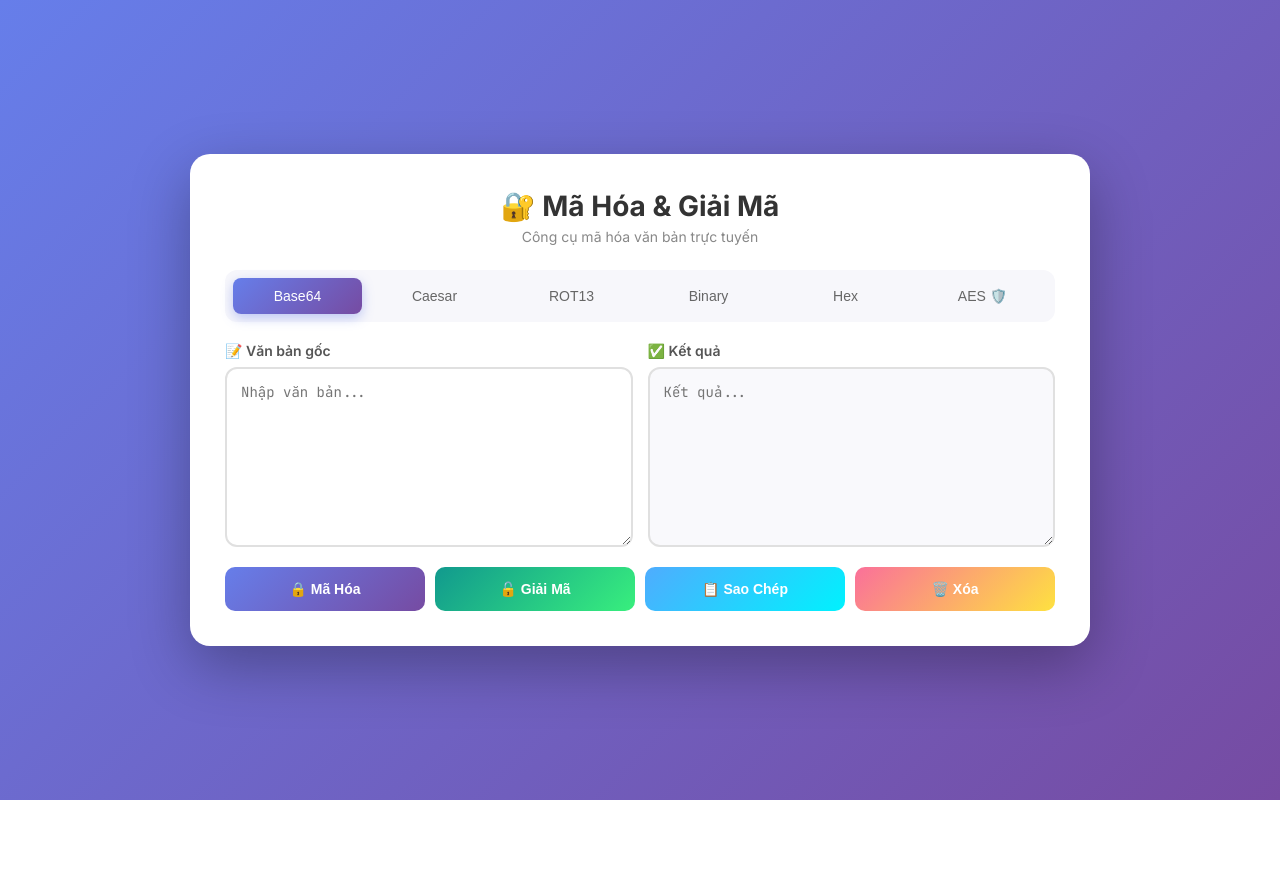
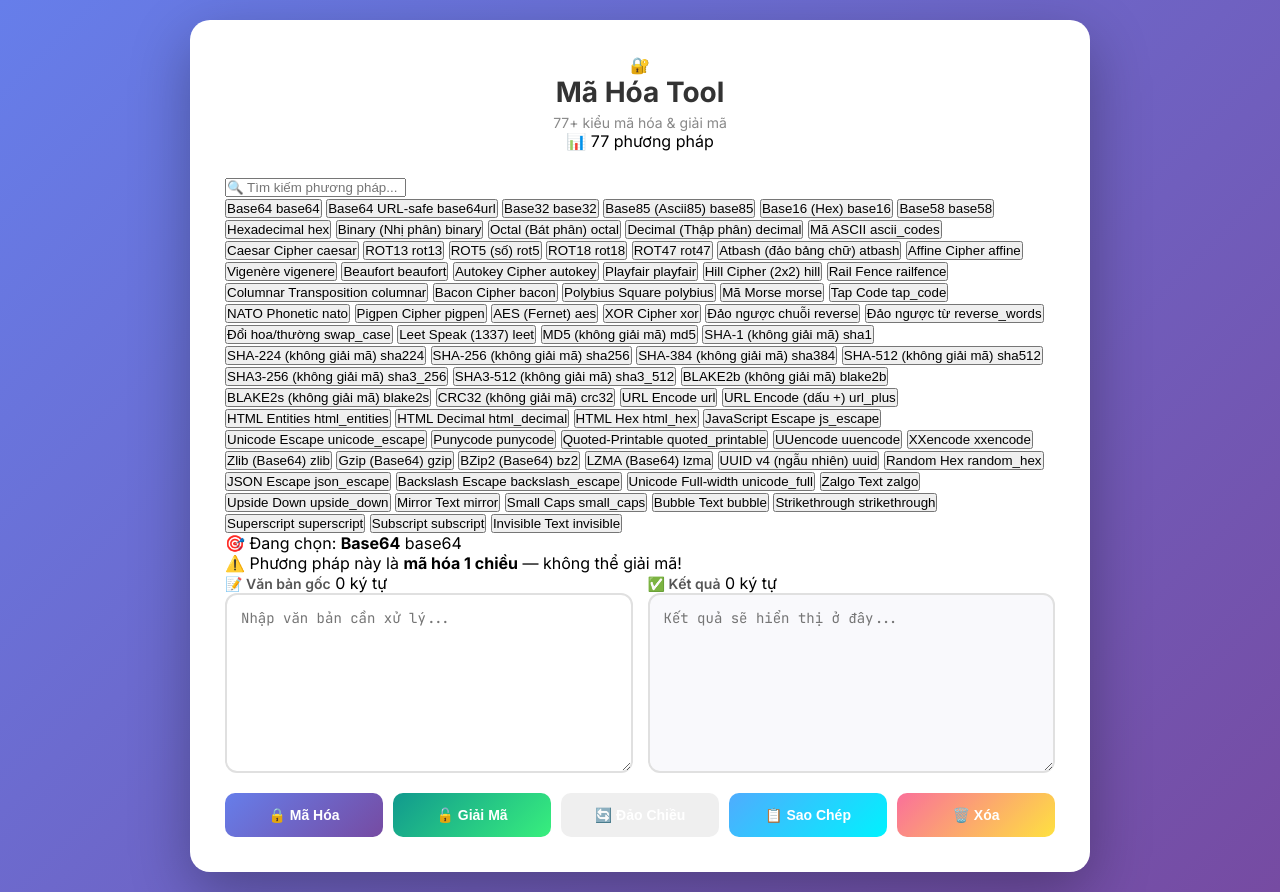
Before and after one commit to 0349632920/ma-hoa-wbe, a Flask app: page / in a window 1280 px wide. Before the commit the page ends 800 px from the top, so only its background shows below. Run offline with Flask 3, Linux system fonts and the light colour scheme.

Commit message:
Update index.html

```diff
--- a/templates/index.html
+++ b/templates/index.html
@@ -3,45 +3,85 @@
 <head>
   <meta charset="UTF-8">
   <meta name="viewport" content="width=device-width, initial-scale=1.0">
-  <title>🔐 Web Mã Hóa & Giải Mã</title>
+  <title>🔐 70+ Kiểu Mã Hóa & Giải Mã</title>
   <link rel="stylesheet" href="{{ url_for('static', filename='style.css') }}">
-  <link href="https://fonts.googleapis.com/css2?family=Inter:wght@400;500;600;700&family=JetBrains+Mono&display=swap" rel="stylesheet">
+  <link href="https://fonts.googleapis.com/css2?family=Inter:wght@400;500;600;700;800&family=JetBrains+Mono&display=swap" rel="stylesheet">
 </head>
 <body>
   <div class="container">
     <header>
-      <h1>🔐 Mã Hóa & Giải Mã</h1>
-      <p>Công cụ mã hóa văn bản trực tuyến</p>
+      <div class="logo">
+        <div class="logo-icon">🔐</div>
+        <div>
+          <h1>Mã Hóa <span>Tool</span></h1>
+          <p>{{ methods|length }}+ kiểu mã hóa & giải mã</p>
+        </div>
+      </div>
+      <div class="stats-badge">📊 {{ methods|length }} phương pháp</div>
     </header>
 
-    <div class="tabs">
-      <button class="tab active" data-method="base64">Base64</button>
-      <button class="tab" data-method="caesar">Caesar</button>
-      <button class="tab" data-method="rot13">ROT13</button>
-      <button class="tab" data-method="binary">Binary</button>
-      <button class="tab" data-method="hex">Hex</button>
-      <button class="tab" data-method="aes">AES 🛡️</button>
+    <!-- Search box -->
+    <div class="search-box">
+      <input type="text" id="searchInput" placeholder="🔍 Tìm kiếm phương pháp...">
     </div>
 
-    <div id="key-section" class="key-section hidden">
-      <label id="key-label">Khóa:</label>
-      <input type="text" id="key-input" placeholder="Nhập khóa...">
-    </div>
-
-    <div class="io-section">
-      <div class="box">
-        <label>📝 Văn bản gốc</label>
-        <textarea id="input" placeholder="Nhập văn bản..."></textarea>
-      </div>
-      <div class="box">
-        <label>✅ Kết quả</label>
-        <textarea id="output" placeholder="Kết quả..." readonly></textarea>
+    <!-- Danh sách phương pháp -->
+    <div class="methods-wrapper">
+      <div class="methods-grid" id="methodsGrid">
+        {% for key, name in methods.items() %}
+        <button class="method-btn" data-method="{{ key }}" title="{{ name }}">
+          <span class="method-name">{{ name }}</span>
+          <span class="method-code">{{ key }}</span>
+        </button>
+        {% endfor %}
       </div>
     </div>
 
+    <!-- Method đang chọn -->
+    <div class="current-method">
+      <span>🎯 Đang chọn:</span>
+      <strong id="currentMethodName">Base64</strong>
+      <span class="current-method-code" id="currentMethodCode">base64</span>
+    </div>
+
+    <!-- Ô nhập khóa -->
+    <div id="keySection" class="key-section hidden">
+      <label id="keyLabel">🔑 Khóa:</label>
+      <input type="text" id="keyInput" placeholder="Nhập khóa...">
+    </div>
+
+    <!-- Thông báo hash -->
+    <div id="hashWarning" class="hash-warning hidden">
+      ⚠️ Phương pháp này là <strong>mã hóa 1 chiều</strong> — không thể giải mã!
+    </div>
+
+    <!-- IO -->
+    <div class="io-section">
+      <div class="box">
+        <div class="box-header">
+          <label>📝 Văn bản gốc</label>
+          <span class="char-count" id="inputCount">0 ký tự</span>
+        </div>
+        <textarea id="input" placeholder="Nhập văn bản cần xử lý..."></textarea>
+      </div>
+      <div class="box">
+        <div class="box-header">
+          <label>✅ Kết quả</label>
+          <span class="char-count" id="outputCount">0 ký tự</span>
+        </div>
+        <textarea id="output" placeholder="Kết quả sẽ hiển thị ở đây..." readonly></textarea>
+      </div>
+    </div>
+
+    <!-- Buttons -->
     <div class="buttons">
-      <button class="btn encrypt" onclick="process('encrypt')">🔒 Mã Hóa</button>
-      <button class="btn decrypt" onclick="process('decrypt')">🔓 Giải Mã</button>
+      <button class="btn encrypt" onclick="process('encrypt')">
+        🔒 Mã Hóa
+      </button>
+      <button class="btn decrypt" onclick="process('decrypt')">
+        🔓 Giải Mã
+      </button>
+      <button class="btn swap" onclick="swapText()">🔄 Đảo Chiều</button>
       <button class="btn copy" onclick="copyResult()">📋 Sao Chép</button>
       <button class="btn clear" onclick="clearAll()">🗑️ Xóa</button>
     </div>
@@ -51,40 +91,96 @@
 
   <script>
     let currentMethod = 'base64';
+    let oneWayMethods = new Set([
+      'md5','sha1','sha224','sha256','sha384','sha512',
+      'sha3_256','sha3_512','blake2b','blake2s','crc32',
+      'uuid','random_hex'
+    ]);
+    let keyMethods = new Set([
+      'caesar','affine','vigenere','beaufort','autokey',
+      'playfair','hill','railfence','columnar','xor','aes'
+    ]);
+    let keyLabels = {
+      'caesar': '🔢 Khóa dịch chuyển (1-25):',
+      'affine': '🔢 Khóa affine (a,b) — mặc định 5,8',
+      'vigenere': '🔑 Từ khóa Vigenère:',
+      'beaufort': '🔑 Từ khóa Beaufort:',
+      'autokey': '🔑 Từ khóa Autokey:',
+      'playfair': '🔑 Từ khóa Playfair:',
+      'hill': '🔢 Ma trận Hill 2x2 (a,b,c,d):',
+      'railfence': '🔢 Số thanh ray (>=2):',
+      'columnar': '🔑 Từ khóa Columnar:',
+      'xor': '🔑 Khóa XOR:',
+      'aes': '🔐 Mật khẩu AES:'
+    };
+    let keyPlaceholders = {
+      'caesar': 'Mặc định: 3',
+      'affine': 'Mặc định: 5,8',
+      'vigenere': 'Mặc định: KEY',
+      'beaufort': 'Mặc định: KEY',
+      'autokey': 'Mặc định: KEY',
+      'playfair': 'Mặc định: KEY',
+      'hill': 'Mặc định: 3,3,2,5',
+      'railfence': 'Mặc định: 3',
+      'columnar': 'Mặc định: KEY',
+      'xor': 'Mặc định: KEY',
+      'aes': 'Nhập mật khẩu...'
+    };
 
-    // Chuyển tab
-    document.querySelectorAll('.tab').forEach(tab => {
-      tab.addEventListener('click', () => {
-        document.querySelectorAll('.tab').forEach(t => t.classList.remove('active'));
-        tab.classList.add('active');
-        currentMethod = tab.dataset.method;
-        updateKeySection();
+    // Chọn phương pháp
+    document.querySelectorAll('.method-btn').forEach(btn => {
+      btn.addEventListener('click', () => {
+        document.querySelectorAll('.method-btn').forEach(b => b.classList.remove('active'));
+        btn.classList.add('active');
+        currentMethod = btn.dataset.method;
+        document.getElementById('currentMethodName').textContent = btn.title;
+        document.getElementById('currentMethodCode').textContent = currentMethod;
+        updateUI();
       });
     });
 
-    // Hiện/ẩn ô khóa
-    function updateKeySection() {
-      const keySection = document.getElementById('key-section');
-      const keyLabel = document.getElementById('key-label');
-      const keyInput = document.getElementById('key-input');
+    // Tìm kiếm
+    document.getElementById('searchInput').addEventListener('input', (e) => {
+      const q = e.target.value.toLowerCase().trim();
+      document.querySelectorAll('.method-btn').forEach(btn => {
+        const match = btn.dataset.method.toLowerCase().includes(q) ||
+                      btn.title.toLowerCase().includes(q);
+        btn.style.display = match ? '' : 'none';
+      });
+    });
 
-      if (currentMethod === 'caesar') {
+    function updateUI() {
+      const keySection = document.getElementById('keySection');
+      const hashWarning = document.getElementById('hashWarning');
+      const btnDecrypt = document.querySelector('.btn.decrypt');
+
+      // Hiện ô khóa
+      if (keyMethods.has(currentMethod)) {
         keySection.classList.remove('hidden');
-        keyLabel.textContent = 'Khóa dịch chuyển (1-25):';
-        keyInput.placeholder = 'Mặc định: 3';
-      } else if (currentMethod === 'aes') {
-        keySection.classList.remove('hidden');
-        keyLabel.textContent = 'Mật khẩu AES:';
-        keyInput.placeholder = 'Nhập mật khẩu bí mật...';
+        document.getElementById('keyLabel').textContent = keyLabels[currentMethod] || '🔑 Khóa:';
+        document.getElementById('keyInput').placeholder = keyPlaceholders[currentMethod] || '';
       } else {
         keySection.classList.add('hidden');
+      }
+
+      // Cảnh báo hash
+      if (oneWayMethods.has(currentMethod)) {
+        hashWarning.classList.remove('hidden');
+        btnDecrypt.disabled = true;
+        btnDecrypt.style.opacity = '0.4';
+        btnDecrypt.style.cursor = 'not-allowed';
+      } else {
+        hashWarning.classList.add('hidden');
+        btnDecrypt.disabled = false;
+        btnDecrypt.style.opacity = '1';
+        btnDecrypt.style.cursor = 'pointer';
       }
     }
 
     // Gọi API
     async function process(action) {
       const text = document.getElementById('input').value;
-      const key = document.getElementById('key-input').value;
+      const key = document.getElementById('keyInput').value;
 
       if (!text.trim()) {
         showToast('⚠️ Vui lòng nhập văn bản!', true);
@@ -95,18 +191,13 @@
         const res = await fetch('/api/process', {
           method: 'POST',
           headers: { 'Content-Type': 'application/json' },
-          body: JSON.stringify({
-            text: text,
-            method: currentMethod,
-            action: action,
-            key: key
-          })
+          body: JSON.stringify({ text, method: currentMethod, action, key })
         });
-
         const data = await res.json();
 
         if (data.success) {
           document.getElementById('output').value = data.result;
+          updateCounts();
           showToast(action === 'encrypt' ? '🔒 Mã hóa thành công!' : '🔓 Giải mã thành công!');
         } else {
           showToast('❌ ' + data.error, true);
@@ -117,34 +208,47 @@
       }
     }
 
-    // Sao chép
-    function copyResult() {
-      const output = document.getElementById('output').value;
-      if (!output) {
-        showToast('⚠️ Không có gì để sao chép!', true);
-        return;
-      }
-      navigator.clipboard.writeText(output).then(() => {
-        showToast('📋 Đã sao chép!');
-      });
+    function swapText() {
+      const out = document.getElementById('output').value;
+      document.getElementById('input').value = out;
+      document.getElementById('output').value = '';
+      updateCounts();
+      showToast('🔄 Đã đảo chiều!');
     }
 
-    // Xóa
+    function copyResult() {
+      const out = document.getElementById('output').value;
+      if (!out) return showToast('⚠️ Không có gì để sao chép!', true);
+      navigator.clipboard.writeText(out).then(() => showToast('📋 Đã sao chép!'));
+    }
+
     function clearAll() {
       document.getElementById('input').value = '';
       document.getElementById('output').value = '';
-      document.getElementById('key-input').value = '';
+      document.getElementById('keyInput').value = '';
+      updateCounts();
       showToast('🗑️ Đã xóa!');
     }
 
-    // Toast
+    function updateCounts() {
+      document.getElementById('inputCount').textContent =
+        document.getElementById('input').value.length + ' ký tự';
+      document.getElementById('outputCount').textContent =
+        document.getElementById('output').value.length + ' ký tự';
+    }
+
     function showToast(msg, isError = false) {
-      const toast = document.getElementById('toast');
-      toast.textContent = msg;
-      toast.style.background = isError ? '#e74c3c' : '#27ae60';
-      toast.classList.add('show');
-      setTimeout(() => toast.classList.remove('show'), 2200);
+      const t = document.getElementById('toast');
+      t.textContent = msg;
+      t.style.background = isError ? '#e74c3c' : '#27ae60';
+      t.classList.add('show');
+      setTimeout(() => t.classList.remove('show'), 2200);
     }
+
+    // Khởi tạo
+    document.getElementById('input').addEventListener('input', updateCounts);
+    document.querySelector('.method-btn[data-method="base64"]').classList.add('active');
+    updateUI();
   </script>
 </body>
 </html>
```
